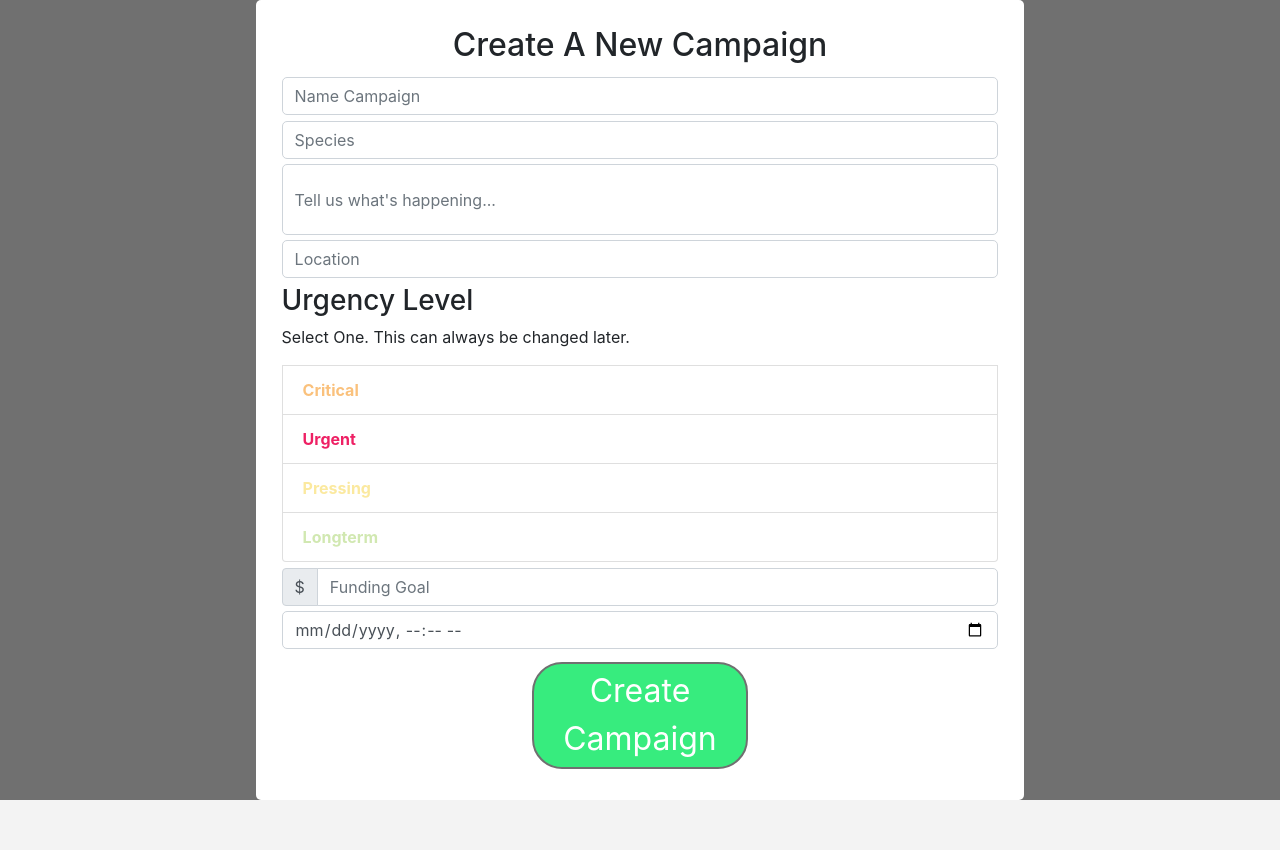
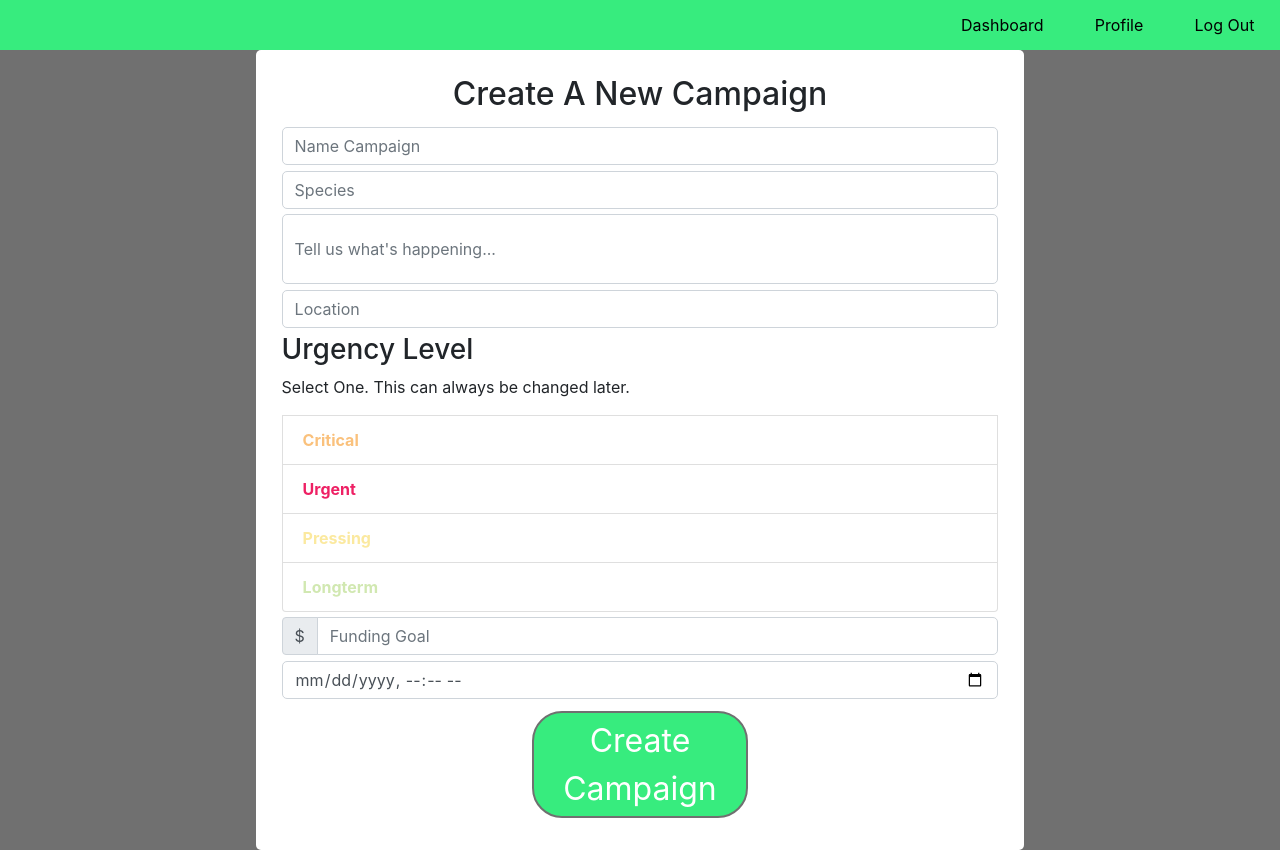
Before and after one commit to BW-SaveTheAnimalsTeam3/front-end, a React (Create React App) app in the folder save-the-animals/: page /create-campaign in a window 1280 px wide. Before the commit the page ends 800 px from the top, so only its background shows below. Built offline with nearby package versions, Linux system fonts and the light colour scheme.

Commit message:
Added navigation to Create Campaign component

```diff
--- a/save-the-animals/src/components/Navigation.js
+++ b/save-the-animals/src/components/Navigation.js
@@ -9,7 +9,7 @@ export default function Navigation() {
     return (
         <div>
             <ul className="nav-list">
-                <Link to='/' className='menu-item'>Dashboard</Link>
+                <Link to='/organization' className='menu-item'>Dashboard</Link>
                 <Link to='organization' className='menu-item'>Profile</Link>
                 <Link to='/' className='menu-item'>Log Out</Link>
             </ul>
--- a/save-the-animals/src/components/create-campaign.jsx
+++ b/save-the-animals/src/components/create-campaign.jsx
@@ -6,6 +6,7 @@ import {
   InputGroup,
   InputGroupAddon
 } from "reactstrap";
+import Navigation from './Navigation';
 
 const CreateCampaign = () => {
   const [newCampaign, setNewCampaign] = useState({
@@ -30,6 +31,8 @@ const CreateCampaign = () => {
   console.log("Campaign", newCampaign);
 
   return (
+    <>
+      <Navigation />
       <div className="create-form">
         <h2>Create A New Campaign</h2>
         <form>
@@ -128,6 +131,7 @@ const CreateCampaign = () => {
           <button className='submit-button'>Create Campaign</button>
         </form>
       </div>
+    </>
   );
 };
 
```
Lines whose indentation alone changed are shown as unchanged.
